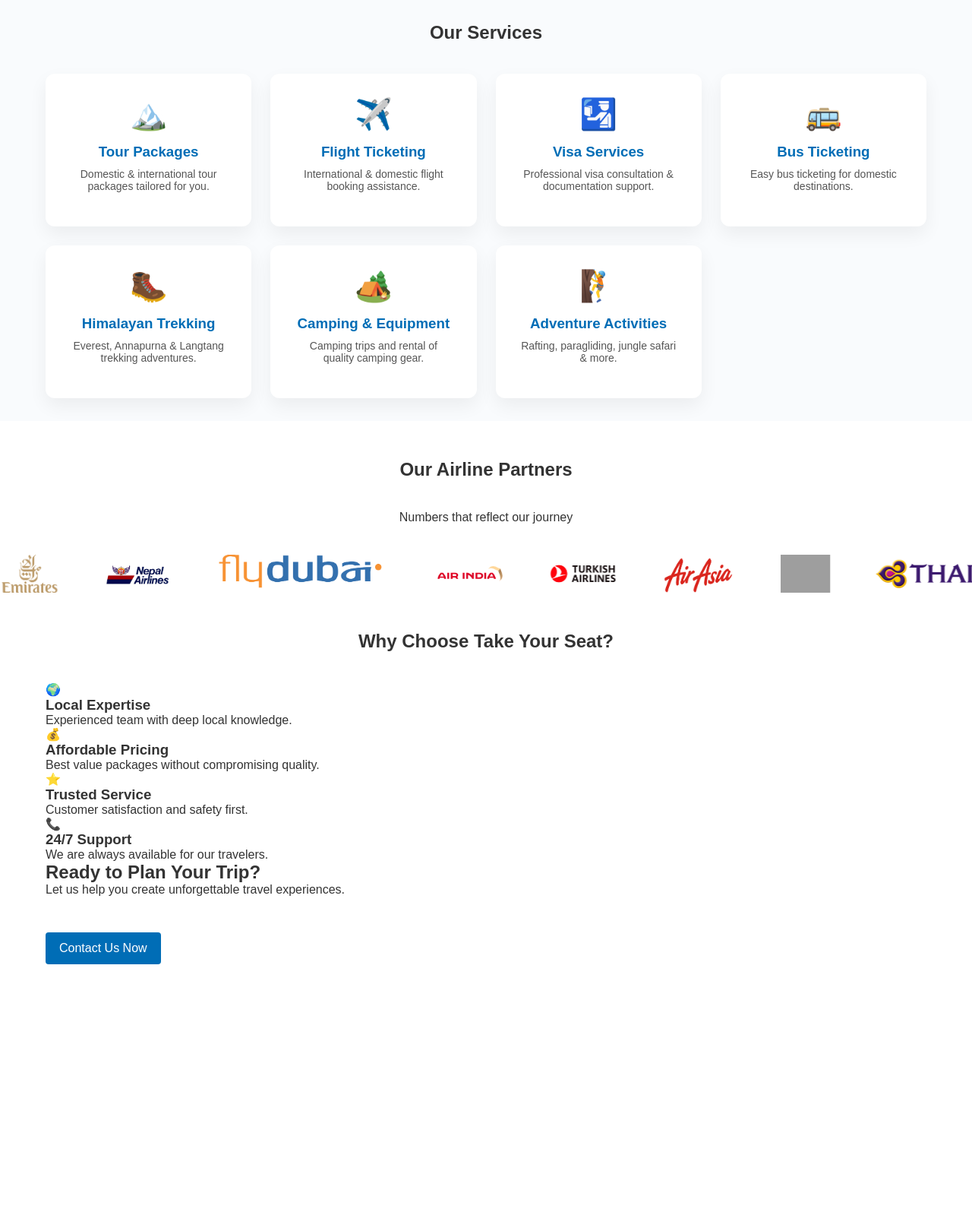
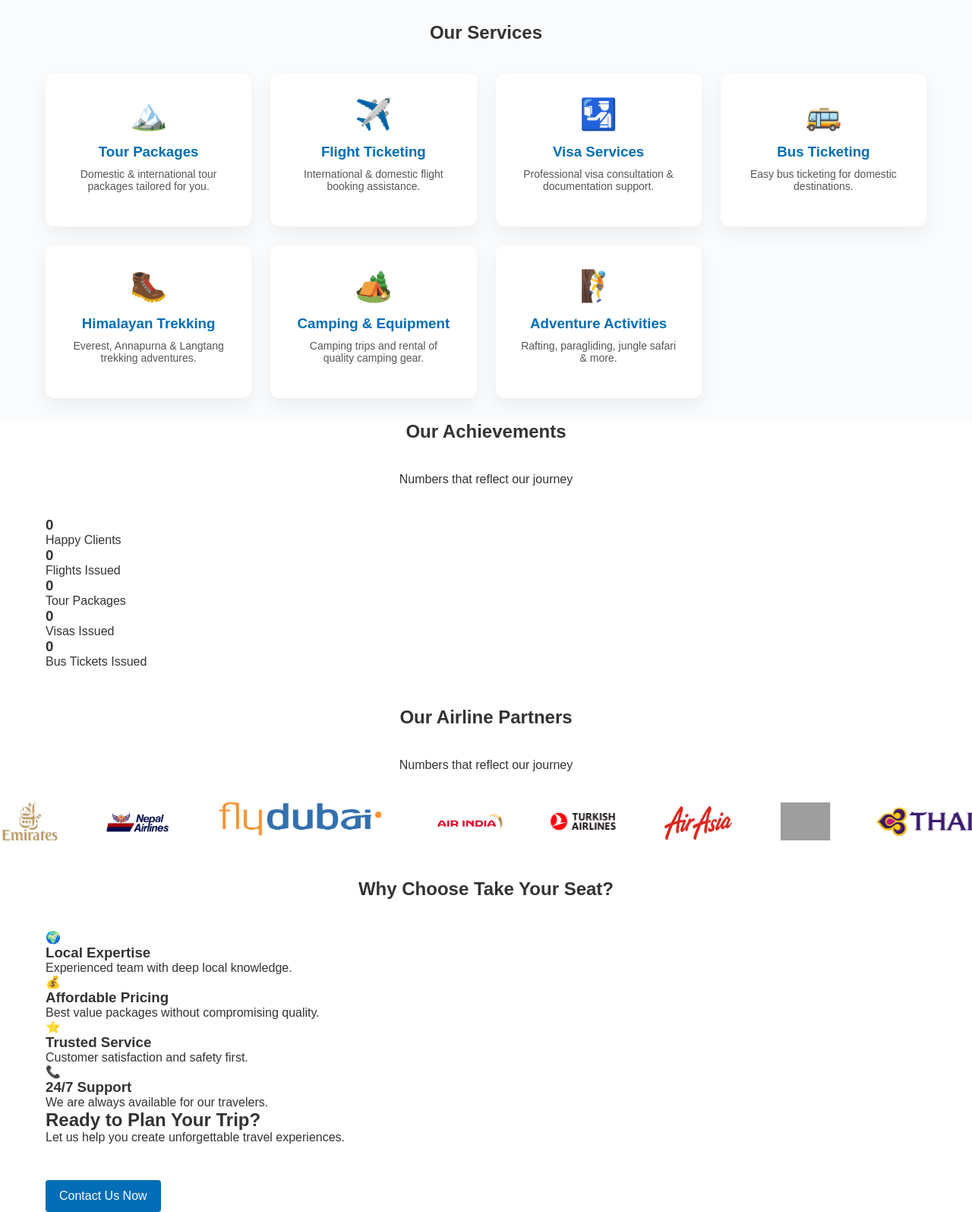
Before and after one commit to takeyourseatco/takeyourseat, a PHP site: page /index.php in a window 1280 px wide. Shown: the part 1923-3518 px from the top of the page at 76% size. Before the commit the page ends 3192 px from the top, so only its background shows below. Run offline with PHP 8.4, Linux system fonts and the light colour scheme; data comes from the database, SQL or seed files in the repository; some libraries are stand-ins or nearby versions; grey boxes are pictures that could not be loaded.

Commit message:
Add Client Statistics section

```diff
--- a/index.php
+++ b/index.php
@@ -213,6 +213,44 @@
   </div>
 </section>
 
+<!-- CLIENT STATISTICS -->
+<section class="stats-section">
+  <div class="container">
+
+    <h2 class="section-title">Our Achievements</h2>
+    <p class="section-subtitle">Numbers that reflect our journey</p>
+
+    <div class="stats-grid">
+
+      <div class="stat-box">
+        <h3 class="counter" data-target="5000">0</h3>
+        <p>Happy Clients</p>
+      </div>
+
+      <div class="stat-box">
+        <h3 class="counter" data-target="1500">0</h3>
+        <p>Flights Issued</p>
+      </div>
+
+      <div class="stat-box">
+        <h3 class="counter" data-target="1200">0</h3>
+        <p>Tour Packages</p>
+      </div>
+
+      <div class="stat-box">
+        <h3 class="counter" data-target="20">0</h3>
+        <p>Visas Issued</p>
+      </div>
+
+      <div class="stat-box">
+        <h3 class="counter" data-target="500">0</h3>
+        <p>Bus Tickets Issued</p>
+      </div>
+
+    </div>
+  </div>
+</section>
+
 <!-- AIRLINE PARTNERS -->
 <section class="airline-partners">
   <h2 class="section-title">Our Airline Partners</h2>
```
